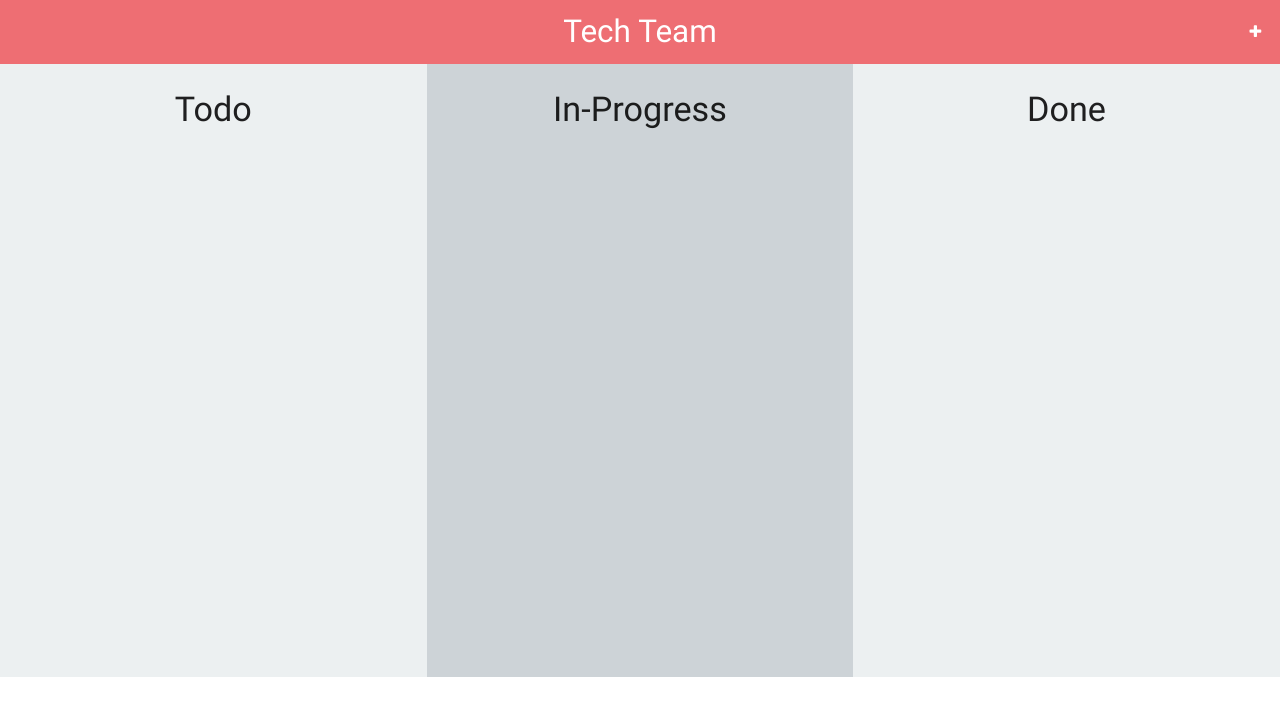
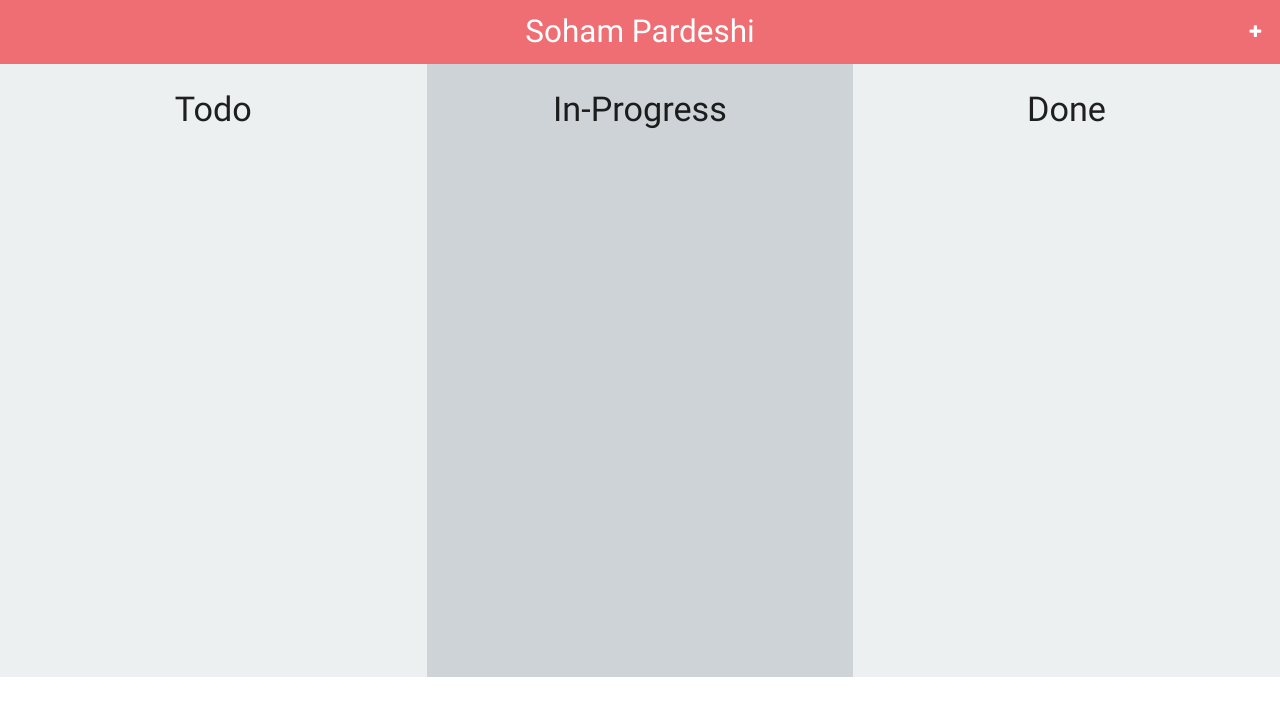
Before and after one commit to SohamPardeshi/kanban, a plain HTML site: page index.html in a window 1280 px wide. Drawn offline with nearby package versions, Linux system fonts and the light colour scheme; no server answers.

Commit message:
Update index.html

```diff
--- a/index.html
+++ b/index.html
@@ -24,7 +24,7 @@
         <!-- Header Bar of Kanban -->
         <nav>
             <div class="nav-wrapper">
-            <a class="brand-logo center">Tech Team</a>
+            <a class="brand-logo center">Soham Pardeshi</a>
             <ul id="nav-mobile" class="right hide-on-med-and-down">
                 <li><a class="modal-trigger" href="#modal1"><i class="fa fa-plus fa-fw" aria-hidden="true"></i></a></li>
             </ul>
```
